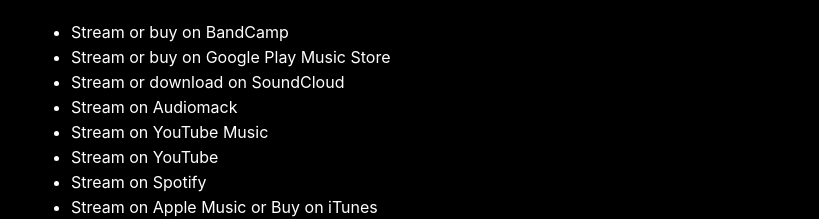
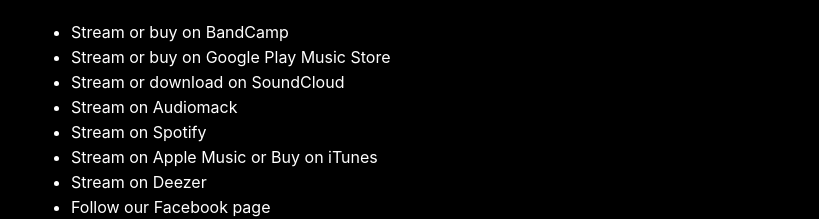
Before and after one commit to defcronyke/telephonesound, a React (Create React App) app: page /ellipsis-remastered-deluxe in a window 1280 px wide. Shown: the part 1366-1585 px from the top of the page, without its empty margins (209-1028 px from the left). Built offline with nearby package versions, Linux system fonts and the light colour scheme.

Commit message:
Remove YouTube and YouTube Music links temporarily because DistroKid or YouTube messed up the release and added wrong tracks to the album.

```diff
--- a/src/ellipsisRemasteredDeluxe.js
+++ b/src/ellipsisRemasteredDeluxe.js
@@ -35,8 +35,8 @@
             {/* <li><a href="https://www.amazon.com/gp/product/B084RR3J81" target="_blank" rel="noopener noreferrer">Stream or buy on Amazon</a></li> */}
             <li><a href="https://soundcloud.com/telephonesound/sets/ellipsis-remastered-deluxe" target="_blank" rel="noopener noreferrer">Stream or download on SoundCloud</a></li>
             <li><a href="https://audiomack.com/album/telephonesound/ellipsis-remastered-deluxe" target="_blank" rel="noopener noreferrer">Stream on Audiomack</a></li>
-            <li><a href="https://music.youtube.com/playlist?list=OLAK5uy_n2ppYqCNO2K_sb3KJFWy5z7M5LoMtM4L4" target="_blank" rel="noopener noreferrer">Stream on YouTube Music</a></li>
-            <li><a href="https://www.youtube.com/watch?v=R1ZclqJiIjs&list=OLAK5uy_n2ppYqCNO2K_sb3KJFWy5z7M5LoMtM4L4" target="_blank" rel="noopener noreferrer">Stream on YouTube</a></li>
+            {/* <li><a href="https://music.youtube.com/playlist?list=OLAK5uy_n2ppYqCNO2K_sb3KJFWy5z7M5LoMtM4L4" target="_blank" rel="noopener noreferrer">Stream on YouTube Music</a></li> */}
+            {/* <li><a href="https://www.youtube.com/watch?v=R1ZclqJiIjs&list=OLAK5uy_n2ppYqCNO2K_sb3KJFWy5z7M5LoMtM4L4" target="_blank" rel="noopener noreferrer">Stream on YouTube</a></li> */}
             <li><a href="https://open.spotify.com/album/4dDHYDQPaVzYEGLUAlvX6g" target="_blank" rel="noopener noreferrer">Stream on Spotify</a></li>
             <li><a href="https://music.apple.com/ca/album/ellipsis-remastered-deluxe-remastered/1498888685" target="_blank" rel="noopener noreferrer">Stream on Apple Music or Buy on iTunes</a></li>
             <li><a href="https://www.deezer.com/album/131566232" target="_blank" rel="noopener noreferrer">Stream on Deezer</a></li>
```
